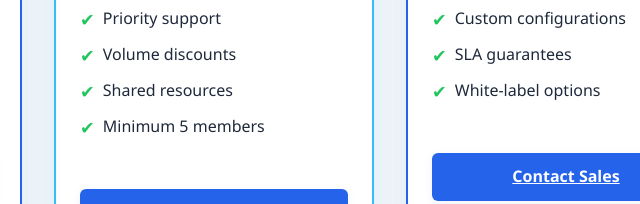
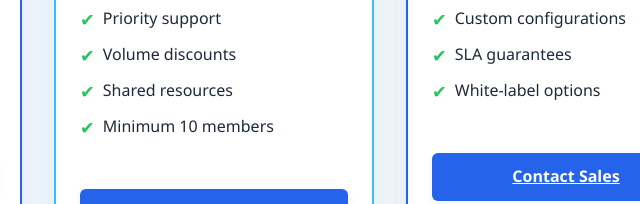
Before and after one commit to DominusDeMachina/flexdeskcloud, a plain HTML site: page index.html in a window 1280 px wide. Shown: the part 1523-1727 px from the top of the page, 426-1066 px from the left. Drawn offline with nearby package versions, Linux system fonts and the light colour scheme.

Commit message:
Update minimum member requirement from 5 to 10 in the FlexDesk landing page HTML for clarity in service offerings.

```diff
--- a/index.html
+++ b/index.html
@@ -544,7 +544,7 @@
           <li data-en="Priority support" data-cn="优先支持">Priority support</li>
           <li data-en="Volume discounts" data-cn="批量折扣">Volume discounts</li>
           <li data-en="Shared resources" data-cn="共享资源">Shared resources</li>
-          <li data-en="Minimum 5 members" data-cn="最少5名成员">Minimum 5 members</li>
+          <li data-en="Minimum 5 members" data-cn="最少5名成员">Minimum 10 members</li>
         </ul>
         <a href="#contact" class="cta-btn" data-en="Start Free Demo" data-cn="开始免费试用">Start Free Demo</a>
       </div>
```
